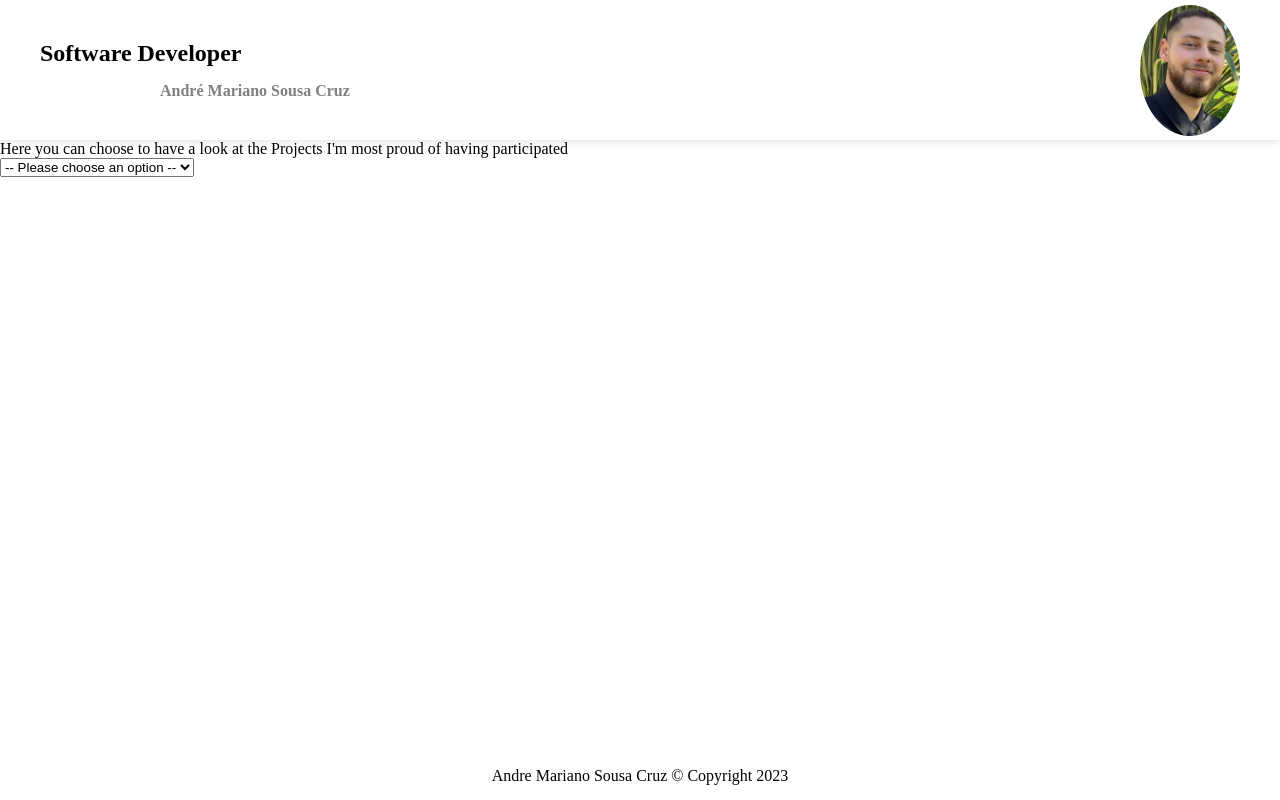
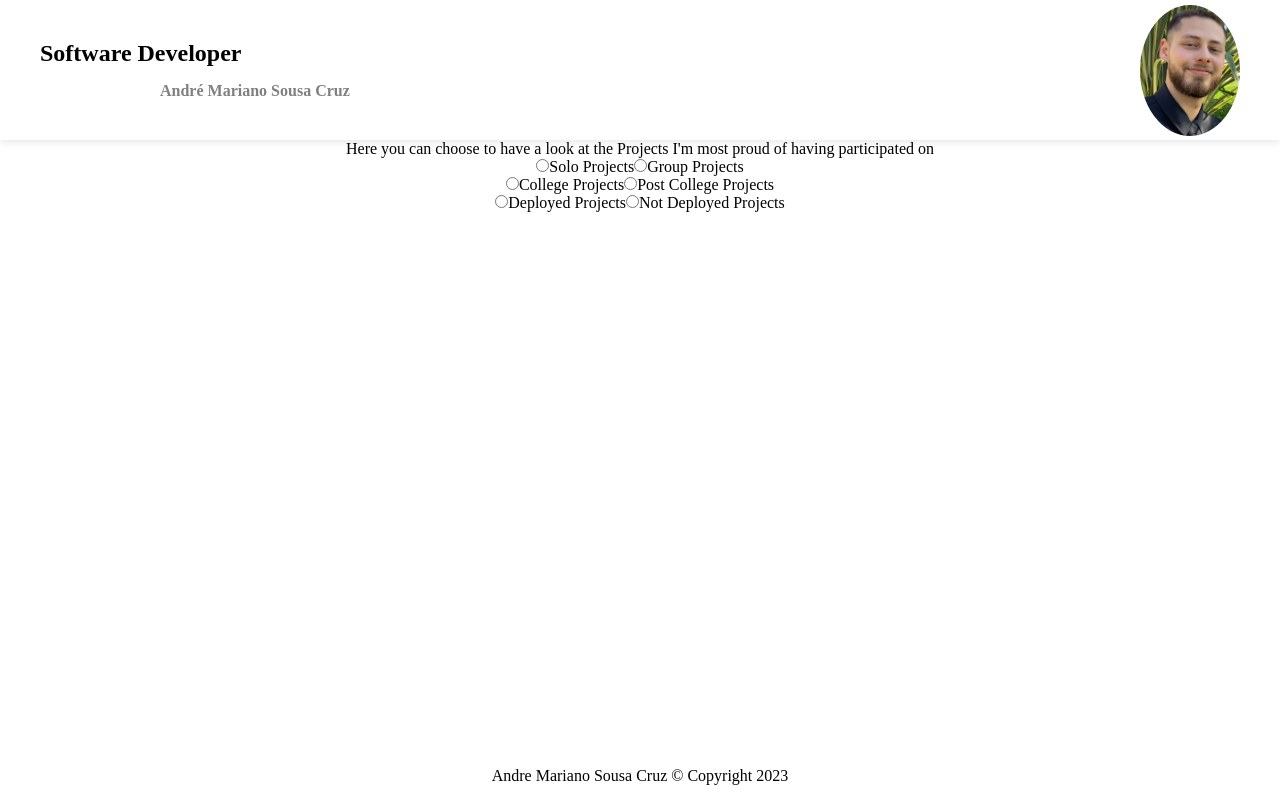
Before and after one commit to andremscruz/my-portfolio, a React (Create React App) app: page / in a window 1280 px wide. Built offline with nearby package versions, Linux system fonts and the light colour scheme.

Commit message:
Created main.js

```diff
--- /dev/null
+++ b/src/components/Inputs.js
@@ -0,0 +1,85 @@
+import React from "react";
+import "../css/Inputs.css"
+
+function Inputs(props){
+    return(
+        <div className="inputs--select">
+                <legend>Here you can choose to have a look at the Projects I'm most proud of having participated on</legend>
+                <input
+                    type="radio"
+                    id="solo"
+                    name="solo"
+                    value="solo"
+                    checked={props.conditions.solo === "solo"}
+                    onChange={props.handleChange}
+                />
+                <label htmlFor="solo">Solo Projects</label>
+
+
+                <input
+                    type="radio"
+                    id="group"
+                    name="solo"
+                    value="group"
+                    checked={props.conditions.solo === "group"}
+                    onChange={props.handleChange}
+                />
+                <label htmlFor="group">Group Projects</label>
+
+
+                <br/>
+
+
+                <input
+                    type="radio"
+                    id="college"
+                    name="college"
+                    value="college"
+                    checked={props.conditions.college === "college"}
+                    onChange={props.handleChange}
+                />
+                <label htmlFor="college">College Projects</label>
+
+
+                <input
+                    type="radio"
+                    id="post-college"
+                    name="college"
+                    value="post-college"
+                    disabled={props.conditions.solo === "group"}
+                    checked={props.conditions.college === "post-college"}
+                    onChange={props.handleChange}
+                />
+                <label htmlFor="post-college">Post College Projects</label>
+
+
+                <br/>
+
+
+                <input
+                    type="radio"
+                    id="deployed"
+                    name="deployed"
+                    value="deployed"
+                    disabled={props.conditions.college === "college"}
+                    checked={props.conditions.deployed === "deployed"}
+                    onChange={props.handleChange}
+                />
+                <label htmlFor="deployed">Deployed Projects</label>
+
+
+                <input
+                    type="radio"
+                    id="non-deployed"
+                    name="deployed"
+                    value="not-deployed"
+                    checked={props.conditions.deployed === "not-deployed"}
+                    onChange={props.handleChange}
+                />
+                <label htmlFor="non-deployed">Not Deployed Projects</label>
+
+            </div>
+    )
+}
+
+export default Inputs
--- a/src/components/Main.js
+++ b/src/components/Main.js
@@ -1,48 +1,57 @@
 import React, { useState } from "react";
+import Inputs from "./Inputs";
+import "../css/Main.css"
 
 function Main(){
 
-    const[solo, setSolo] = useState(
+    const[conditions, setConditions] = useState(
         {
-            solo: ""
+            solo: "",
+            college: "",
+            deployed: ""
         })
-    let content
 
-    function handleChange(event){
-        const {name, value} = event.target
-        setSolo(prevState => ({
-            ...prevState,
-            [name]: value
-        }))
+    function handleChange(event) {
+        const { name, value } = event.target;
 
-        if(value === "solo"){
-            content = "solo"
-            console.log(content)
+        if (name === "college" && value === "college") {
+            setConditions(prevState => (
+            {
+                ...prevState,
+                college: "college",
+                deployed: "not-deployed"
+            }));
         }
-        else if(value === "group"){
-            content = "group"
-            console.log(content)
+        else if(name === "solo" && value === "group"){
+            setConditions(prevState => (
+            {
+                ...prevState,
+                solo: "group",
+                college: "college",
+                deployed: "not-deployed"
+            }))
+        }
+        else {
+              setConditions((prevState) => ({
+                ...prevState,
+                [name]: value
+            }));
         }
     }
 
 
-
     return(
         <main>
-            <div className="main--select">
-                <label htmlFor="select">
-                    Here you can choose to have a look at the Projects I'm most proud of having participated
-                </label>
-                <br/>
-                <select id="select" onChange={handleChange} name="select" value={solo.solo}>
-                    <option value={""}>-- Please choose an option --</option>
-                    <option value={"solo"}>Solo Projects</option>
-                    <option value={"group"}>Group Projects</option>
-                </select>
-            </div>
+            <Inputs conditions={conditions} handleChange={handleChange}/>
             <div className="main--content">
-            {content === "solo" && <h1>solo content</h1>}
-            {content === "group" && <h1>group content</h1>}
+                {conditions.solo === "solo"
+                && conditions.college === "college"
+                && conditions.deployed === "not-deployed"
+                && <a href = ""></a>}
+                {conditions.solo === "solo"
+                && conditions.college === "post-college"
+                && conditions.deployed === "deployed"
+                && <a href = ""></a>}
             </div>
         </main>
     )
--- /dev/null
+++ b/src/css/Inputs.css
@@ -0,0 +1,8 @@
+* {
+    box-sizing: border-box;
+    margin: 0;
+    padding: 0;
+}
+.inputs--select{
+    text-align: center;
+}
--- /dev/null
+++ b/src/css/Main.css
@@ -0,0 +1,8 @@
+* {
+    box-sizing: border-box;
+    margin: 0;
+    padding: 0;
+}
+.main--select{
+    text-align: center;
+}
```
